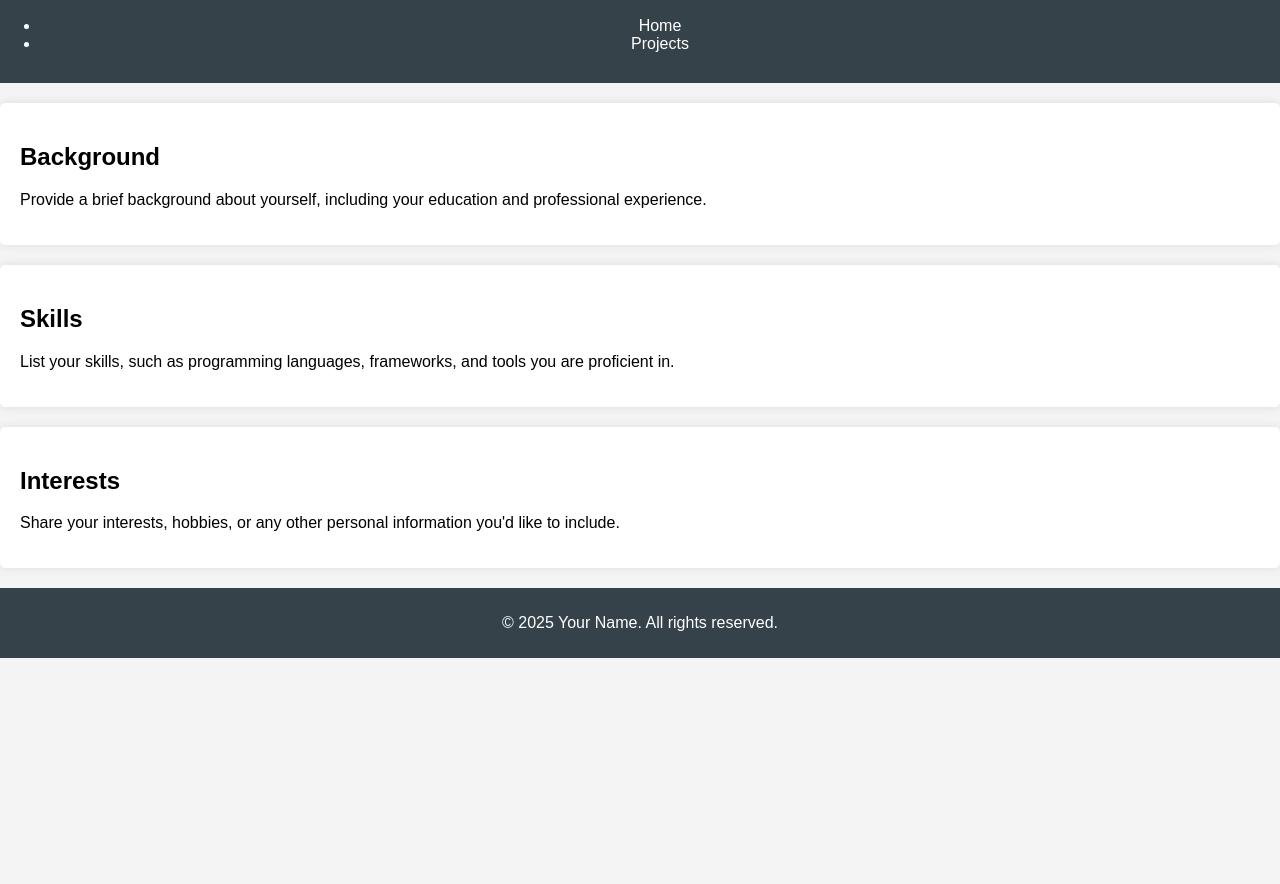
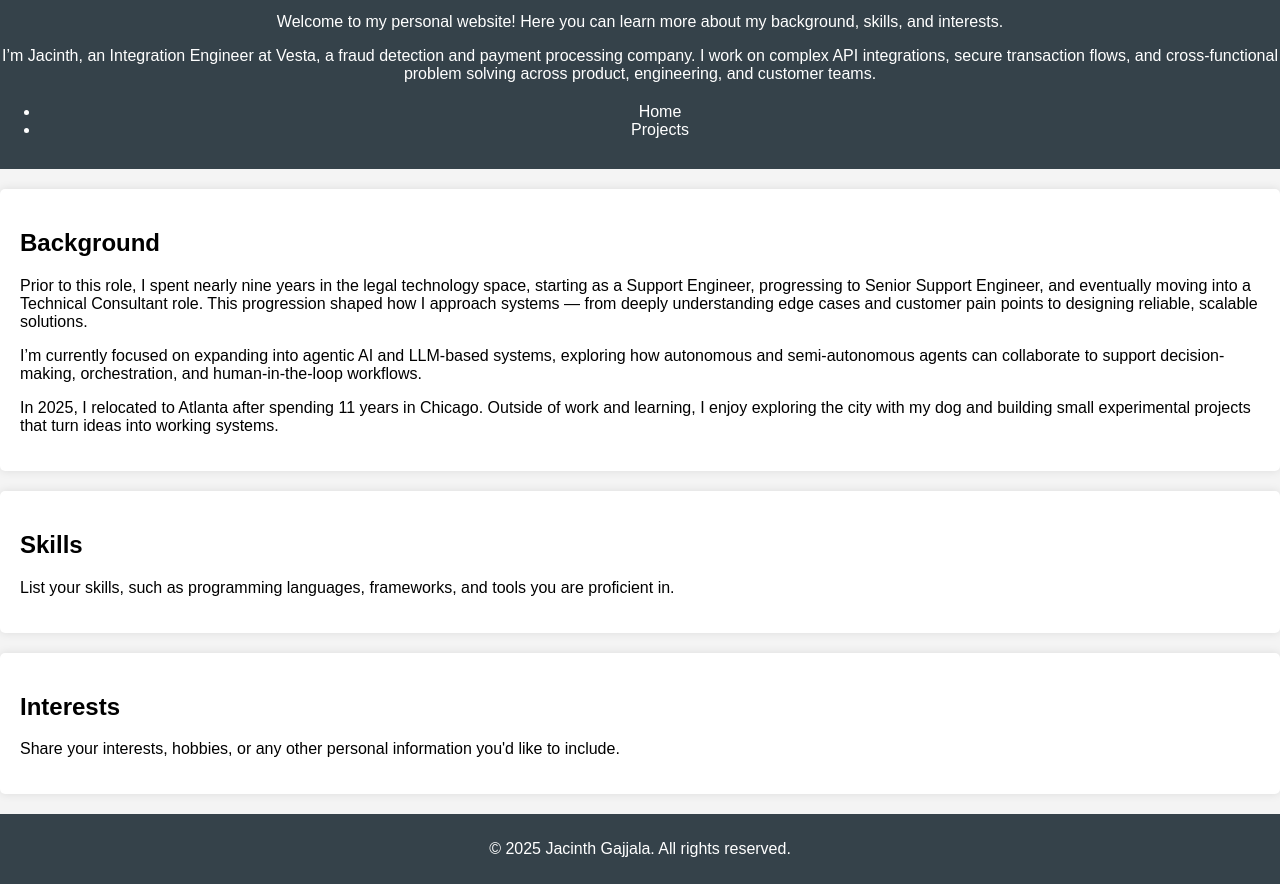
Before and after one commit to Jacinth29/jacinthgajjala, a website: page src/about.html in a window 1280 px wide. Shown: the part 50-934 px from the top of the page. Before the commit the page ends 800 px from the top, so only its background shows below. Drawn offline with Linux system fonts and the light colour scheme.

Commit message:
Update about page content

```diff
--- a/src/about.html
+++ b/src/about.html
@@ -9,6 +9,8 @@
 <body>
     <header>
         <h1>About Me</h1>
+        <p>Welcome to my personal website! Here you can learn more about my background, skills, and interests.</p>
+        <p>I’m Jacinth, an Integration Engineer at Vesta, a fraud detection and payment processing company. I work on complex API integrations, secure transaction flows, and cross-functional problem solving across product, engineering, and customer teams.</p>
         <nav>
             <ul>
                 <li><a href="../index.html">Home</a></li>
@@ -19,7 +21,9 @@
     <main>
         <section>
             <h2>Background</h2>
-            <p>Provide a brief background about yourself, including your education and professional experience.</p>
+            <p>Prior to this role, I spent nearly nine years in the legal technology space, starting as a Support Engineer, progressing to Senior Support Engineer, and eventually moving into a Technical Consultant role. This progression shaped how I approach systems — from deeply understanding edge cases and customer pain points to designing reliable, scalable solutions.</p>
+         <p>I’m currently focused on expanding into agentic AI and LLM-based systems, exploring how autonomous and semi-autonomous agents can collaborate to support decision-making, orchestration, and human-in-the-loop workflows.</p>
+         <p>In 2025, I relocated to Atlanta after spending 11 years in Chicago. Outside of work and learning, I enjoy exploring the city with my dog and building small experimental projects that turn ideas into working systems.</p>
         </section>
         <section>
             <h2>Skills</h2>
@@ -31,7 +35,7 @@
         </section>
     </main>
     <footer>
-        <p>&copy; 2025 Your Name. All rights reserved.</p>
+        <p>&copy; 2025 Jacinth Gajjala. All rights reserved.</p>
     </footer>
 </body>
 </html>
```
